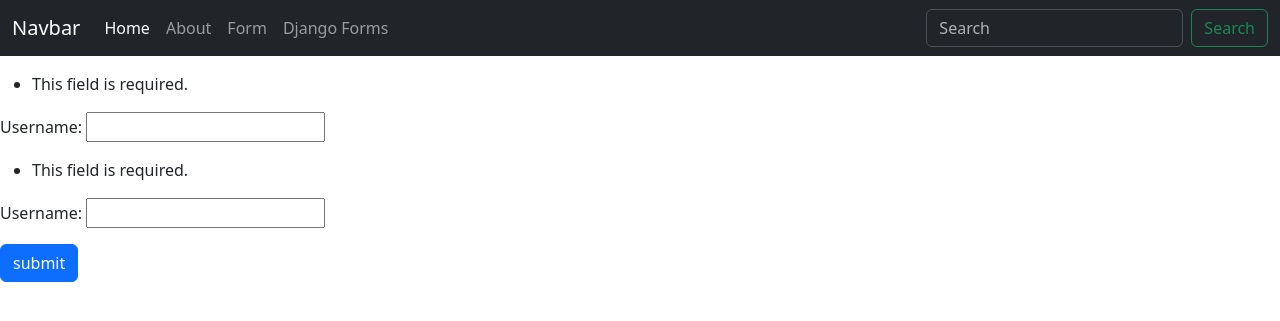
After one commit to rakib54/django_forms, a Django app: page /django_forms/ in a window 1280 px wide. The commit adds this page. Shown: the top 321 px of the page. Run offline with Django 4.2, Linux system fonts and the light colour scheme.

Commit message:
added django forms

```diff
--- /dev/null
+++ b/first_app/forms.py
@@ -0,0 +1,6 @@
+from django import forms
+
+
+class contactForm(forms.Form):
+    name = forms.CharField(label="Username")
+    email = forms.EmailField(label="Username")
--- a/first_app/templates/first_app/about.html
+++ b/first_app/templates/first_app/about.html
@@ -1,3 +1,7 @@
 {%extends 'base.html'%}
 {% block title %}about{% endblock %}
-{%block content%}This is about{%endblock%}
+{%block content%}This is about
+<h3>{{name}}</h3>
+<h3>{{email}}</h3>
+<h3>{{ratings}}</h3>
+{%endblock%}
--- /dev/null
+++ b/first_app/templates/first_app/django_form.html
@@ -0,0 +1,9 @@
+{% extends "base.html"%}
+{% block title %}Django Form{%endblock%}
+{% block content %}
+<form method="post">
+  {% csrf_token %}
+  {{form.as_p}}
+  <button class="btn btn-primary" type="submit">submit</button>
+</form>
+{% endblock%}
--- a/first_app/templates/first_app/form.html
+++ b/first_app/templates/first_app/form.html
@@ -3,7 +3,8 @@
 {% block content %}
 <div style="width: 50%; margin: auto">
   <h3>Course Feedback</h3>
-  <form method="post" action="">
+
+  <form method="post" action="/about/">
     {% csrf_token %}
     <div class="form-group">
       <label for="exampleInputPassword1">Name</label>
@@ -14,7 +15,7 @@
       <input type="email" class="form-control" id="exampleInputEmail1" aria-describedby="emailHelp"
         placeholder="Enter email" name="email">
     </div>
-    <select class="form-select">
+    <select class="form-select" name="ratings">
       <option selected>Give ratings</option>
       <option value="1">1</option>
       <option value="2">2</option>
@@ -23,5 +24,6 @@
 
     <button type="submit" class="btn btn-primary mt-2">Submit</button>
   </form>
+
 </div>
 {%endblock%}
--- a/first_app/urls.py
+++ b/first_app/urls.py
@@ -5,4 +5,5 @@ urlpatterns = [
     path('home/', views.home, name='home'),
     path('about/', views.about, name='about'),
     path('form/', views.form, name='form'),
+    path('django_forms/', views.django_forms, name='django_forms'),
 ]
--- a/first_app/views.py
+++ b/first_app/views.py
@@ -1,4 +1,5 @@
 from django.shortcuts import render
+from . forms import contactForm
 
 # Create your views here.
 
@@ -8,11 +9,22 @@ def home(request):
 
 
 def about(request):
+    if request.method == 'POST':
+        print("Hello: ", request.POST)
+        name = request.POST.get('username')
+        email = request.POST.get('email')
+        ratings = request.POST.get('ratings')
 
+        return render(request, 'first_app/about.html', {"name": name, "email": email, "ratings": ratings})
     return render(request, 'first_app/about.html')
 
 
 def form(request):
-    if request.method == 'POST':
-        print("Hello: ", request.POST)
     return render(request, 'first_app/form.html')
+
+
+def django_forms(request):
+    form = contactForm(request.POST)
+    if form.is_valid():  # check if form is valid
+        print(form.cleaned_data)
+    return render(request, 'first_app/django_form.html', {"form": form})
--- a/templates/base.html
+++ b/templates/base.html
@@ -20,15 +20,18 @@
       <div class="collapse navbar-collapse" id="navbarSupportedContent">
         <ul class="navbar-nav me-auto mb-2 mb-lg-0">
           <li class="nav-item">
-            <a class="nav-link active" aria-current="page" href="/home/">Home</a>
+            <a class="nav-link active" aria-current="page" href="{% url 'home' %}">Home</a>
           </li>
           <li class="nav-item">
-            <a class="nav-link" href="/about/">About</a>
+            <a class="nav-link" href="{% url 'about' %}">About</a>
             <!-- <a class="nav-link" href="/first_app/about/">About</a> -->
           </li>
 
           <li class="nav-item">
-            <a class="nav-link" href="/form/">Form</a>
+            <a class="nav-link" href="{% url 'form' %}">Form</a>
+          </li>
+          <li class="nav-item">
+            <a class="nav-link" href="{% url 'django_forms' %}">Django Forms</a>
           </li>
         </ul>
         <form class="d-flex" role="search">
```
